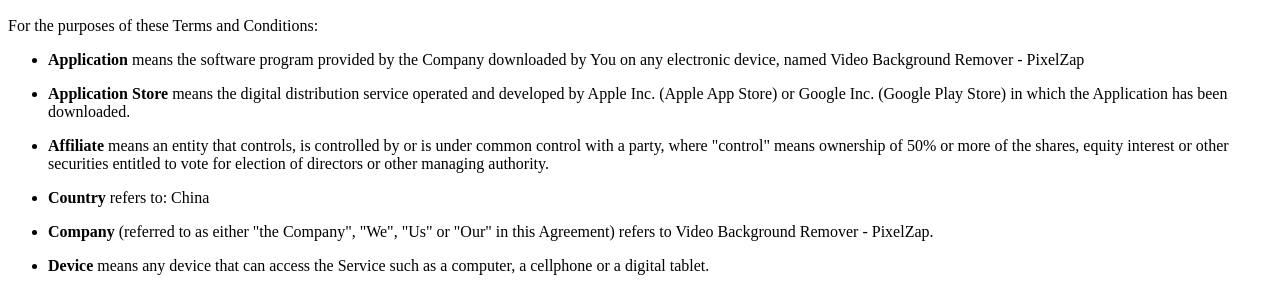
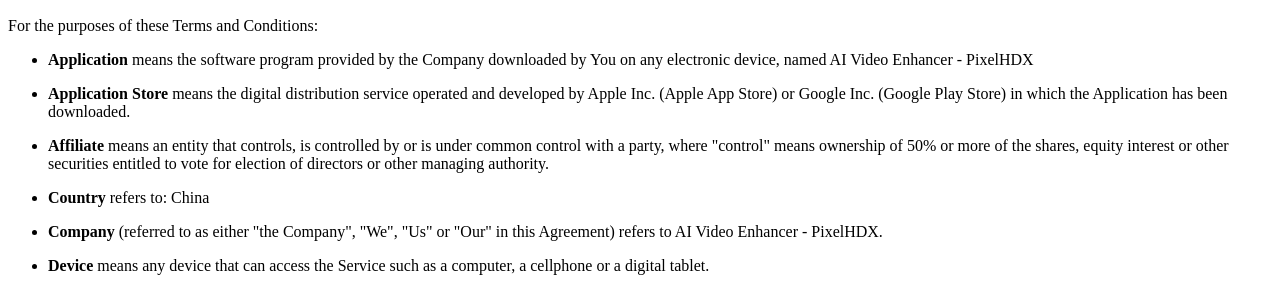
Before and after one commit to michaelzhang1994/pixelzap_user, a plain HTML site: page index.html in a window 1280 px wide. Shown: the part 331-619 px from the top of the page. Drawn offline with Linux system fonts and the light colour scheme.

Commit message:
Update index.html

```diff
--- a/index.html
+++ b/index.html
@@ -9,7 +9,7 @@
 <p>For the purposes of these Terms and Conditions:</p>
 <ul>
     <li>
-        <p><strong>Application</strong> means the software program provided by the Company downloaded by You on any electronic device, named Video Background Remover - PixelZap</p>
+        <p><strong>Application</strong> means the software program provided by the Company downloaded by You on any electronic device, named AI Video Enhancer - PixelHDX</p>
     </li>
     <li>
         <p><strong>Application Store</strong> means the digital distribution service operated and developed by Apple Inc. (Apple App Store) or Google Inc. (Google Play Store) in which the Application has been downloaded.</p>
@@ -21,7 +21,7 @@
         <p><strong>Country</strong> refers to:  China</p>
     </li>
     <li>
-        <p><strong>Company</strong> (referred to as either &quot;the Company&quot;, &quot;We&quot;, &quot;Us&quot; or &quot;Our&quot; in this Agreement) refers to Video Background Remover - PixelZap.</p>
+        <p><strong>Company</strong> (referred to as either &quot;the Company&quot;, &quot;We&quot;, &quot;Us&quot; or &quot;Our&quot; in this Agreement) refers to AI Video Enhancer - PixelHDX.</p>
     </li>
     <li>
         <p><strong>Device</strong> means any device that can access the Service such as a computer, a cellphone or a digital tablet.</p>
```
